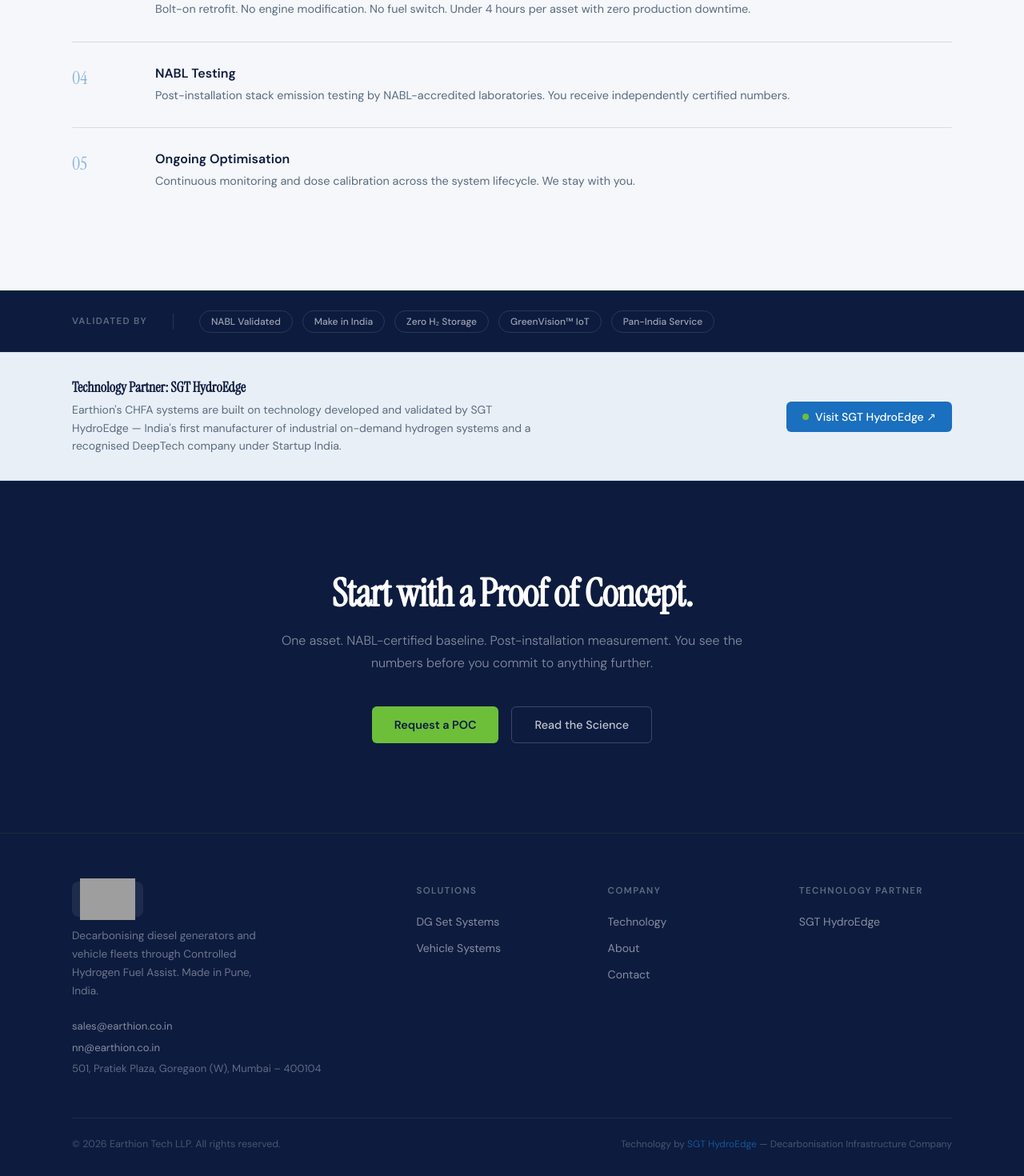
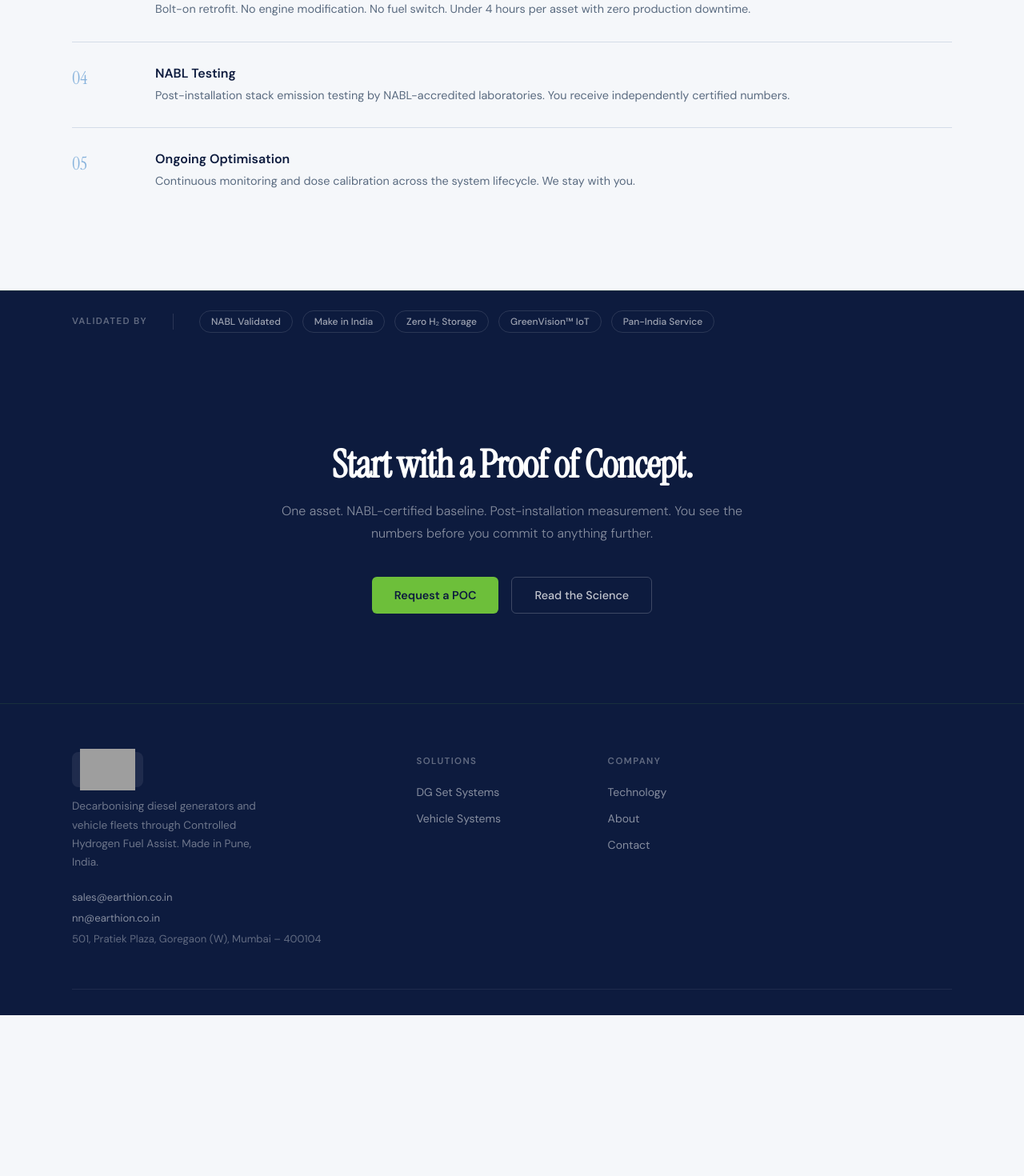
Before and after one commit to devsaarthigreentech-glitch/earthion-website, a Next.js app: page / in a window 1280 px wide. Shown: the part 3713-5183 px from the top of the page at 80% size. After the commit the page ends 4982 px from the top, so only its background shows below. Built offline with nearby package versions, Linux system fonts and the light colour scheme; grey boxes are pictures that could not be loaded.

Commit message:
Removing SGT Hydroedge connection

```diff
--- a/app/contact/page.jsx
+++ b/app/contact/page.jsx
@@ -274,12 +274,12 @@
         </div>
       </main>
 
-      <footer className="footer-mini">
+      {/* <footer className="footer-mini">
         <div className="footer-mini-inner">
           <span className="footer-copy">© {new Date().getFullYear()} Earthion Tech LLP. All rights reserved.</span>
           <span className="footer-sgt">Technology by <a href="https://www.sgthydroedge.com" target="_blank" rel="noopener noreferrer">SGT HydroEdge</a></span>
         </div>
-      </footer>
+      </footer> */}
     </>
   );
 }
--- a/app/page.jsx
+++ b/app/page.jsx
@@ -595,7 +595,7 @@
         </div>
 
         {/* SGT PARTNER */}
-        <div className="partner-strip">
+        {/* <div className="partner-strip">
           <div className="partner-inner">
             <div className="partner-text">
               <h3>Technology Partner: SGT HydroEdge</h3>
@@ -610,7 +610,7 @@
               Visit SGT HydroEdge ↗
             </a>
           </div>
-        </div>
+        </div> */}
 
         {/* CTA */}
         <section className="cta-section">
@@ -678,17 +678,17 @@
               <li><Link href="/contact">Contact</Link></li>
             </ul>
           </div>
-          <div className="footer-col">
+          {/* <div className="footer-col">
             <h4>Technology Partner</h4>
             <ul>
               <li><a href="https://www.sgthydroedge.com" target="_blank" rel="noopener noreferrer">SGT HydroEdge</a></li>
             </ul>
-          </div>
+          </div> */}
         </div>
-        <div className="footer-bottom">
+        {/* <div className="footer-bottom">
           <span className="footer-copy">© {new Date().getFullYear()} Earthion Tech LLP. All rights reserved.</span>
           <span className="footer-sgt">Technology by <a href="https://www.sgthydroedge.com" target="_blank" rel="noopener noreferrer">SGT HydroEdge</a> — Decarbonisation Infrastructure Company</span>
-        </div>
+        </div> */}
       </footer>
     </>
   );
--- a/app/solutions/dg-sets/page.jsx
+++ b/app/solutions/dg-sets/page.jsx
@@ -439,12 +439,12 @@
         </section>
       </main>
 
-      <footer className="footer">
+      {/* <footer className="footer">
         <div className="footer-bottom">
           <span className="footer-copy">© {new Date().getFullYear()} Earthion Tech. All rights reserved.</span>
           <span className="footer-sgt">Technology by <a href="https://www.sgthydroedge.com" target="_blank" rel="noopener noreferrer">SGT HydroEdge</a></span>
         </div>
-      </footer>
+      </footer> */}
     </>
   );
 }
--- a/app/solutions/vehicles/page.jsx
+++ b/app/solutions/vehicles/page.jsx
@@ -494,12 +494,12 @@
         </section>
       </main>
 
-      <footer className="footer">
+      {/* <footer className="footer">
         <div className="footer-bottom">
           <span className="footer-copy">© {new Date().getFullYear()} Earthion Tech LLP. All rights reserved.</span>
           <span className="footer-sgt">Technology by <a href="https://www.sgthydroedge.com" target="_blank" rel="noopener noreferrer">SGT HydroEdge</a></span>
         </div>
-      </footer>
+      </footer> */}
     </>
   );
 }
--- a/app/technology/page.jsx
+++ b/app/technology/page.jsx
@@ -217,12 +217,12 @@
         </section>
       </main>
 
-      <footer className="footer-mini">
+      {/* <footer className="footer-mini">
         <div className="footer-mini-inner">
           <span className="footer-copy">© {new Date().getFullYear()} Earthion Tech LLP. All rights reserved.</span>
           <span className="footer-sgt">Technology by <a href="https://www.sgthydroedge.com" target="_blank" rel="noopener noreferrer">SGT HydroEdge</a></span>
         </div>
-      </footer>
+      </footer> */}
     </>
   );
 }
```
Also changed, not shown: app/about/page.jsx (+5 -5 lines).
